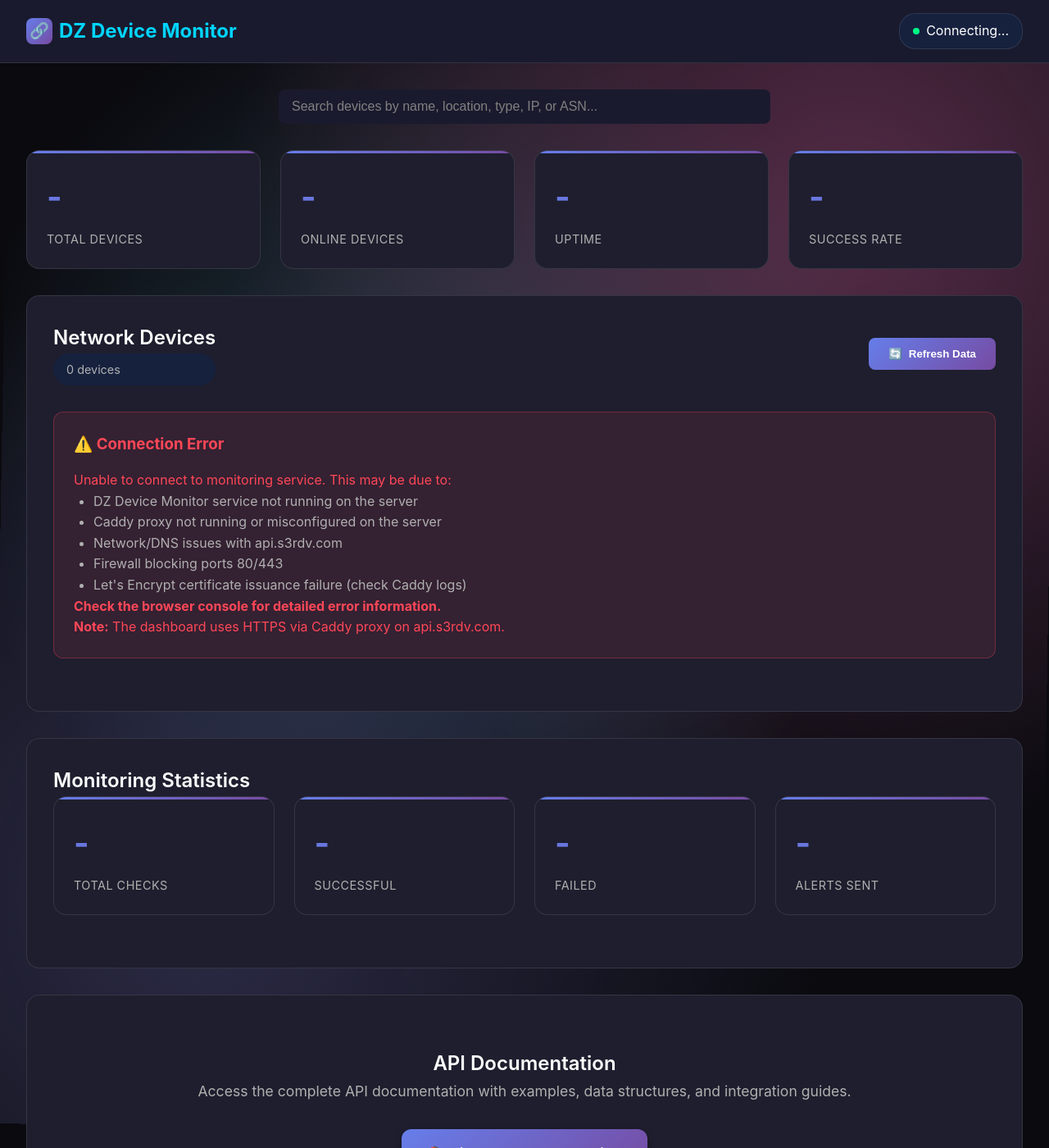
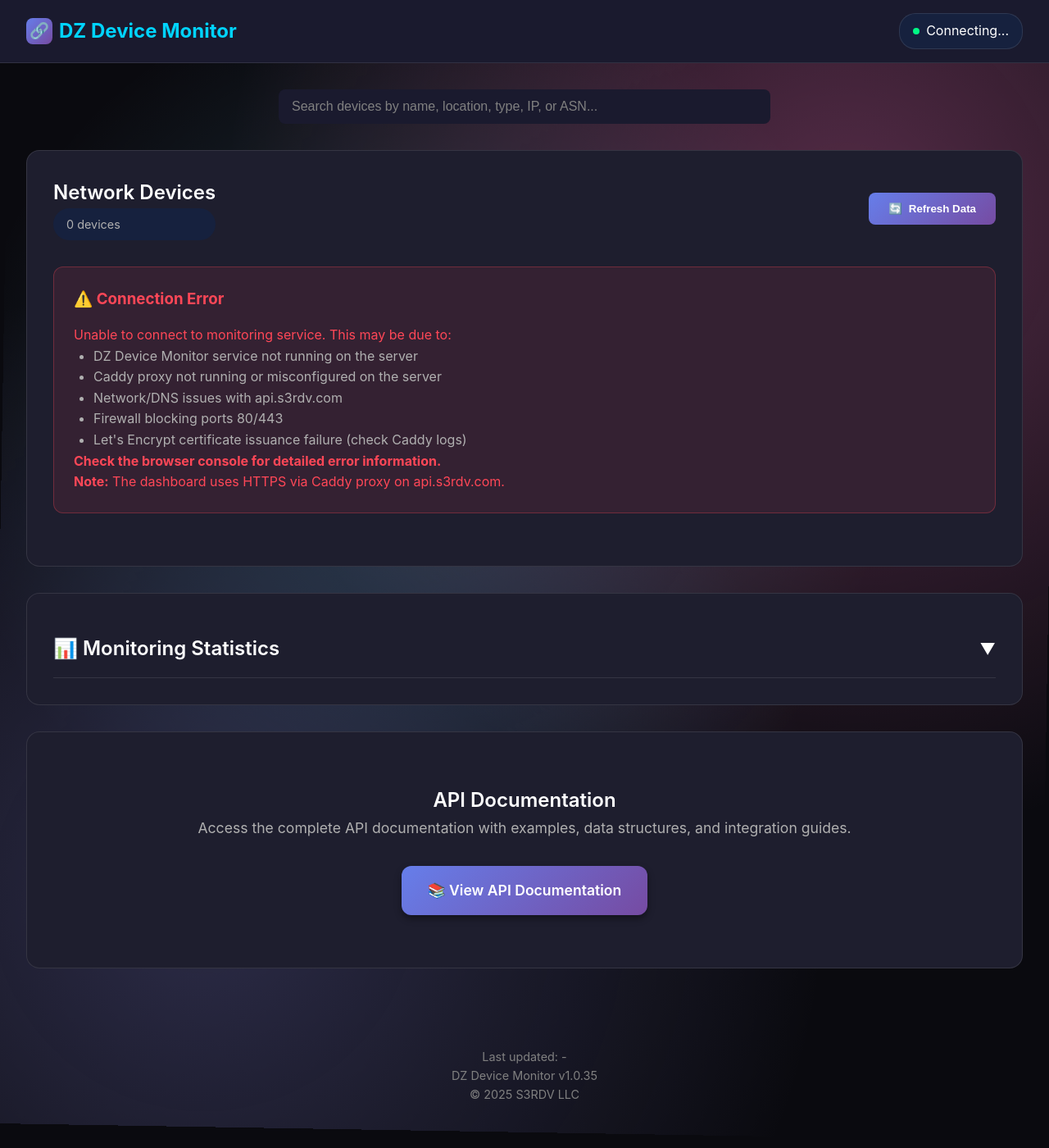
Before and after one commit to T3chie-404/s3rdv_website, a Jekyll site: the page dzd_monitor.html, which Jekyll copies as it is, in a window 1280 px wide and 1400 px high. Shown: the whole window at 82% size. Built offline with Jekyll 4.4.1, drawn with Linux system fonts in a browser that asks for light colours; some of the changed text lies outside the part shown.

Commit message:
Implement latency history charts with collapsible stats v1.0.35
- Added Chart.js CDN for interactive charts
- Implemented functional chart in device detail modal
- Added timeframe selection (25h, 7d, 30d, All History)
- Created intelligent Y-axis scaling based on data range
- Fixed chart container height to 700px to prevent scroll issues
- Moved all top stats cards into collapsible 'Monitoring Statistics' section
- Added collapsible design with smooth animations and default closed state
- Added adaptive tick count and smart padding logic
- Implemented edge case handling for zero variation
- Added loading states and error handling
- Updated AI_BOT_LOG.md with chart implementation details
- Enhanced user experience with professional chart scaling and organized stats

```diff
--- a/dzd_monitor.html
+++ b/dzd_monitor.html
@@ -842,6 +842,47 @@
             width: 100% !important;
         }
 
+        /* Collapsible section styles */
+        .collapsible-header {
+            display: flex;
+            justify-content: space-between;
+            align-items: center;
+            cursor: pointer;
+            padding: 1rem 0;
+            border-bottom: 1px solid rgba(255, 255, 255, 0.1);
+            transition: all 0.3s ease;
+        }
+
+        .collapsible-header:hover {
+            color: var(--accent-primary);
+        }
+
+        .collapsible-header h2 {
+            margin: 0;
+            display: flex;
+            align-items: center;
+            gap: 0.5rem;
+        }
+
+        .collapsible-icon {
+            transition: transform 0.3s ease;
+            font-size: 1.2rem;
+        }
+
+        .collapsible-icon.expanded {
+            transform: rotate(180deg);
+        }
+
+        .collapsible-content {
+            max-height: 0;
+            overflow: hidden;
+            transition: max-height 0.3s ease;
+        }
+
+        .collapsible-content.expanded {
+            max-height: 500px;
+        }
+
         .tools-dropdown {
             position: fixed;
             background: var(--bg-secondary);
@@ -1009,25 +1050,7 @@
             </div>
         </div>
 
-        <!-- Stats Grid -->
-        <div class="stats-grid">
-            <div class="stat-card fade-in">
-                <div class="stat-value" id="totalDevices">-</div>
-                <div class="stat-label">Total Devices</div>
-            </div>
-            <div class="stat-card fade-in">
-                <div class="stat-value" id="onlineDevices">-</div>
-                <div class="stat-label">Online Devices</div>
-            </div>
-            <div class="stat-card fade-in">
-                <div class="stat-value" id="uptime">-</div>
-                <div class="stat-label">Uptime</div>
-            </div>
-            <div class="stat-card fade-in">
-                <div class="stat-value" id="successRate">-</div>
-                <div class="stat-label">Success Rate</div>
-            </div>
-        </div>
+
 
         <!-- Devices Container -->
         <div class="devices-container fade-in">
@@ -1065,8 +1088,30 @@
 
         <!-- Monitoring Stats -->
         <div class="devices-container fade-in">
-            <h2 class="devices-title">Monitoring Statistics</h2>
+            <div class="collapsible-header" onclick="toggleMonitoringStats()">
+                <h2 class="devices-title">
+                    📊 Monitoring Statistics
+                </h2>
+                <span class="collapsible-icon" id="monitoringStatsIcon">▼</span>
+            </div>
+            <div class="collapsible-content" id="monitoringStatsContent">
                 <div class="stats-grid">
+                    <div class="stat-card">
+                        <div class="stat-value" id="totalDevices">-</div>
+                        <div class="stat-label">Total Devices</div>
+                    </div>
+                    <div class="stat-card">
+                        <div class="stat-value" id="onlineDevices">-</div>
+                        <div class="stat-label">Online Devices</div>
+                    </div>
+                    <div class="stat-card">
+                        <div class="stat-value" id="uptime">-</div>
+                        <div class="stat-label">Uptime</div>
+                    </div>
+                    <div class="stat-card">
+                        <div class="stat-value" id="successRate">-</div>
+                        <div class="stat-label">Success Rate</div>
+                    </div>
                     <div class="stat-card">
                         <div class="stat-value" id="totalChecks">-</div>
                         <div class="stat-label">Total Checks</div>
@@ -1082,6 +1127,7 @@
                     <div class="stat-card">
                         <div class="stat-value" id="alertsSent">-</div>
                         <div class="stat-label">Alerts Sent</div>
+                    </div>
                 </div>
             </div>
         </div>
@@ -1166,7 +1212,7 @@
 
     <footer class="footer">
         <p>Last updated: <span id="lastUpdated">-</span></p>
-                        <p>DZ Device Monitor v1.0.34</p>
+                        <p>DZ Device Monitor v1.0.35</p>
         <p>&copy; 2025 S3RDV LLC</p>
     </footer>
 
@@ -1179,6 +1225,20 @@
         let stats = {};
         let health = {};
         let latencyChart = null;
+
+        // Collapsible functionality
+        function toggleMonitoringStats() {
+            const content = document.getElementById('monitoringStatsContent');
+            const icon = document.getElementById('monitoringStatsIcon');
+
+            if (content.classList.contains('expanded')) {
+                content.classList.remove('expanded');
+                icon.classList.remove('expanded');
+            } else {
+                content.classList.add('expanded');
+                icon.classList.add('expanded');
+            }
+        }
 
         // Format uptime
         function formatUptime(seconds) {
```
Also changed, not shown: AI_BOT_LOG.md (+43 -0 lines). Lines whose indentation alone changed are shown as unchanged.
